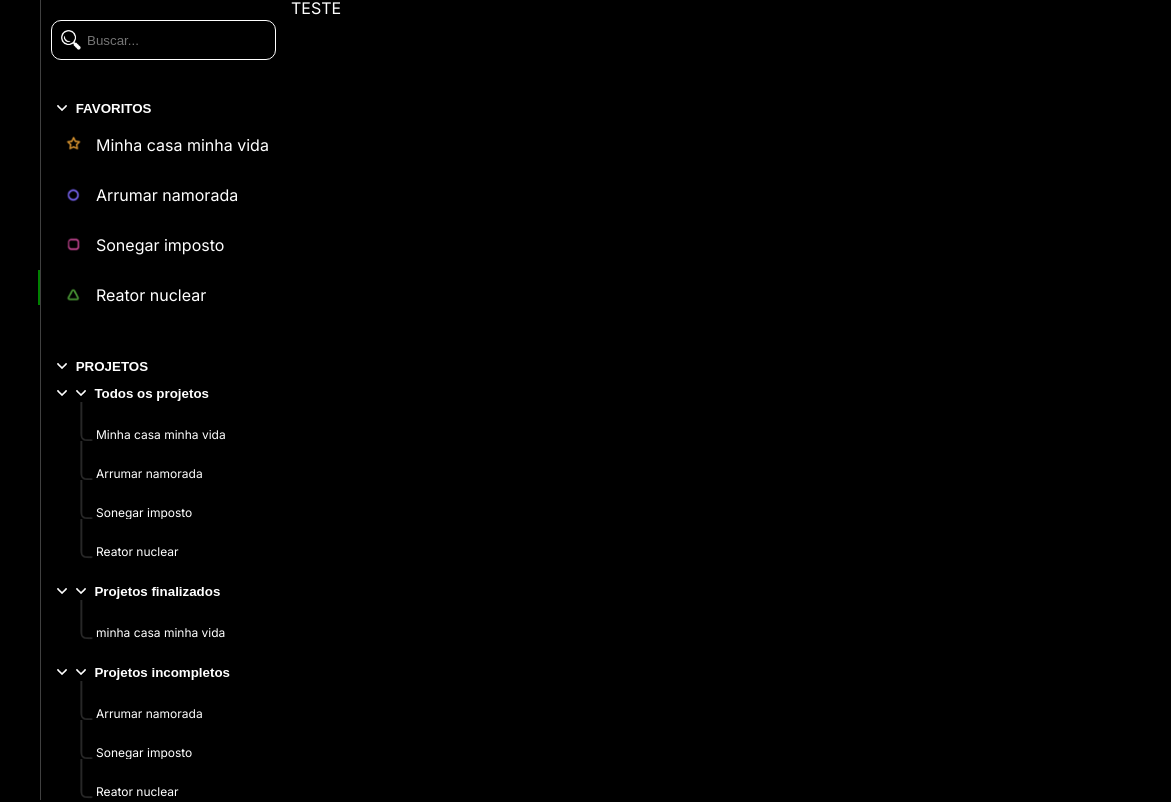
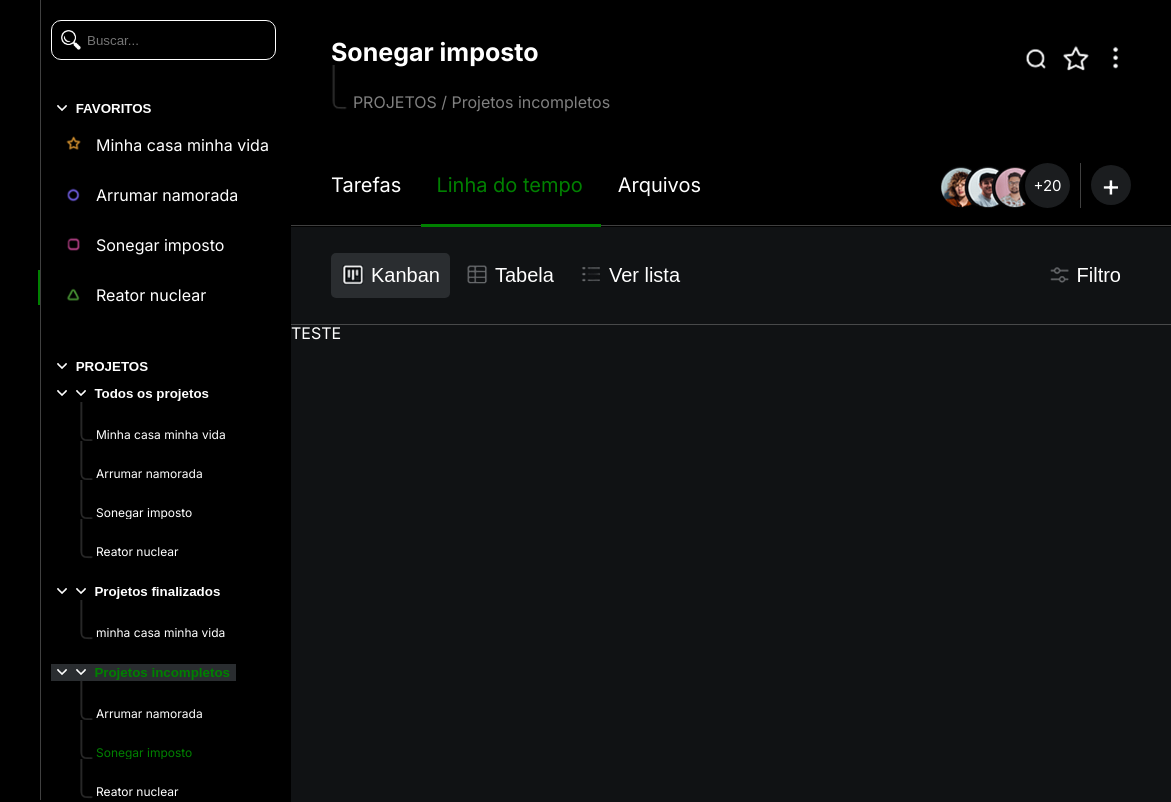
Before and after one commit to mouraGustavo/planeja-facil, a website: page index.html in a window 1280 px wide. Shown: the top 802 px of the page, 109-1280 px from the left. Drawn offline with Linux system fonts and the light colour scheme.

Commit message:
filtros prontos // cabecalho pronto

```diff
--- a/Css/Conteudo/menuProcura.css
+++ b/Css/Conteudo/menuProcura.css
@@ -231,3 +231,15 @@
     margin: 0px 5px 0px 0px;
 
 }
+
+.botaoAtivo {
+
+    color: green;
+
+}
+
+.linkAtivo {
+
+    color: green;
+
+}
--- a/Css/Global/variables.css
+++ b/Css/Global/variables.css
@@ -10,7 +10,7 @@
 
     --corDeFundoPrincipal:  #000000;
     --corDeFundoSecundaria: #101214;
-    --corDeFundoTerciaria: #1b1d1f;
+    --corDeFundoTerciaria: #2a2d30;
 
 
 
--- /dev/null
+++ b/Css/telaPrincipal/Filtros.css
@@ -0,0 +1,61 @@
+.telaPrincipal__filtro {
+
+    display: flex;
+    justify-content: space-between;
+    background-color: var(--corDeFundoSecundaria);
+    margin: -23px 0px 0px 0px;
+    border-bottom: 1px solid rgba(128, 128, 128, 0.5);
+    align-items: center;
+
+
+}
+
+.telaPrincipal__filtro__vizualizacoes {
+
+    padding: 40px;
+    display: flex;
+    align-items: center;
+    gap: 5px;
+
+}
+
+.telaPrincipal__filtro__filtro {
+
+    margin: 0px 40px 0px 0px;
+
+}
+
+.telaPrincipal__filtro__vizualizacoes__botao {
+
+    background: transparent;
+    border: none;
+    display: flex;
+    align-items: center;
+    color: white;
+    gap: 5px;
+    padding: 10px;
+    border-radius: 5px;
+    font-size: 20px;
+
+
+}
+
+.telaPrincipal__filtro__vizualizacoes__botao:hover {
+
+    background: var(--corDeFundoTerciaria);
+
+
+}
+
+
+.telaPrincipal__filtro__vizualizacoes__botao__img {
+
+    width: 25px;
+
+}
+
+.botaoAtivo {
+
+    background: var(--corDeFundoTerciaria);
+
+}
--- /dev/null
+++ b/Css/telaPrincipal/cabecalho.css
@@ -0,0 +1,147 @@
+.telaPrincipal__cabecalho {
+
+   display: flex;
+   flex-direction: column;
+
+
+}
+
+.telaPrincipal__cabecalho__continer__informacao {
+
+    display: flex;
+    justify-content: space-between;
+    align-items: start;
+    padding: 40px;
+
+
+}
+
+.telaPrincipal__cabecalho__continer__informacao__apresentacao__titulo {
+
+
+    color: white;
+    font-weight: bold;
+    font-size: 25px;
+
+}
+
+.telaPrincipal__cabecalho__continer__informacao__apresentacao__local {
+
+    display: flex;
+    align-items: end;
+    color: gray;
+
+}
+
+.telaPrincipal__cabecalho__continer__informacao__apresentacao__local__img {
+
+    height: 45px;
+    margin: 0px 5px 0px 0px;
+
+
+}
+
+.telaPrincipal__cabecalho__continer__informacao__apresentacao__icones {
+
+    display: flex;
+    align-items: center;
+    gap: 10px;
+
+
+}
+
+.telaPrincipal__cabecalho__continer__informacao__apresentacao__icones__img {
+
+    width: 30px;
+    height: 30px;
+    object-fit: contain;
+
+}
+
+.apresentacao__icones__img__corrigir {
+
+    margin: 5px 0px 0px 0px;
+
+}
+
+.telaPrincipal__cabecalho____paginas {
+
+    display: flex;
+    justify-content: space-between;
+    align-items: center;
+    padding: 5px 40px 10px 40px;
+    border-bottom: 1px solid rgba(128, 128, 128, 0.5);
+
+
+}
+
+.ativoLinhaDecorativa3 {
+
+    width: 180px;
+    background-color: green;
+    height: 3px;
+    position: absolute;
+    top: 224px;
+    left: 530px;
+    z-index: 1;
+
+}
+
+.telaPrincipal__cabecalho____paginas__links {
+
+    display: flex;
+    gap: 35px;
+    font-size: 20px;
+
+}
+
+.telaPrincipal__cabecalho____paginas__continerColegas {
+
+    display: flex;
+    align-items: center;
+
+}
+
+.telaPrincipal__cabecalho____paginas__continerColegas__img {
+
+    width: 100px;
+
+}
+
+.telaPrincipal__cabecalho____paginas__continerColegas__maisColegas {
+
+    width: 45px;
+    height: 45px;
+    background-color: #1b1d1f;
+    border-radius: 50%;
+    display: flex;
+    justify-content: center;
+    align-items: center;
+    font-size: 15px;
+    margin: 0px 0px 0px -5px;
+
+
+}
+
+.linhaDecorativa {
+
+    width: 1px;
+    background-color: rgba(128, 128, 128, 0.5);
+    height: 45px;
+    margin: 0px 10px;
+
+}
+
+.telaPrincipal__cabecalho____paginas__continerColegas__simbolo {
+
+    width: 40px;
+    height: 40px;
+    background-color: #1b1d1f;
+    border-radius: 50%;
+    display: flex;
+    justify-content: center;
+    align-items: center;
+    font-size: 30px;
+
+
+}
--- /dev/null
+++ b/Css/telaPrincipal/tarefas.css
@@ -0,0 +1,5 @@
+.telaPrincipal__tarefas {
+
+    background: var(--corDeFundoSecundaria);
+
+}
--- /dev/null
+++ b/Css/telaPrincipal/telaPrincipal.css
@@ -0,0 +1,6 @@
+.telaPrincipal {
+
+    display: grid;
+    grid-template-rows: 250px 75px 1fr;
+
+}
--- a/index.html
+++ b/index.html
@@ -24,6 +24,11 @@
 
     <link rel="stylesheet" type="text/css" href="./Css/Conteudo/menuFerramentas.css">
     <link rel="stylesheet" type="text/css" href="./Css/Conteudo/menuProcura.css">
+
+    <link rel="stylesheet" type="text/css" href="./Css/telaPrincipal/telaPrincipal.css">
+    <link rel="stylesheet" type="text/css" href="./Css/telaPrincipal/cabecalho.css">
+    <link rel="stylesheet" type="text/css" href="./Css/telaPrincipal/Filtros.css">
+    <link rel="stylesheet" type="text/css" href="./Css/telaPrincipal/tarefas.css">
 
 </head>
 
@@ -317,7 +322,7 @@
 
                 <div class="menuProcura__lista__projetos__continer projetos__continer__margem">
 
-                    <button class="menuProcura__lista__projetos__botao__expandir__dois">
+                    <button class="menuProcura__lista__projetos__botao__expandir__dois botaoAtivo" >
 
                         <img class="menuProcura__lista__projetos__botao__expandir__img" src="./Imagens/menuProcura/icone seta branca.png" alt="Icone seta">
                         <img class="menuProcura__lista__projetos__botao__expandir__img" src="./Imagens/menuProcura/icone seta branca.png" alt="Icone seta">
@@ -351,7 +356,7 @@
 
                         </div>
 
-                        <a class="menuProcura__lista__projetos__projeto__link">
+                        <a class="menuProcura__lista__projetos__projeto__link linkAtivo">
 
                             Sonegar imposto
 
@@ -424,9 +429,146 @@
 
     </section>
 
-    <section>
+    <section class="telaPrincipal">
 
-        TESTE
+        <section class="telaPrincipal__cabecalho">
+
+            <div class="telaPrincipal__cabecalho__continer__informacao">
+
+                <div class="telaPrincipal__cabecalho__continer__informacao__apresentacao">
+
+                    <h2 class="telaPrincipal__cabecalho__continer__informacao__apresentacao__titulo">
+
+                        Sonegar imposto
+
+                    </h2>
+
+                    <div class="telaPrincipal__cabecalho__continer__informacao__apresentacao__local">
+
+                        <img class="telaPrincipal__cabecalho__continer__informacao__apresentacao__local__img" src="./Imagens/menuProcura/Linha decorativa.png" alt="Icone seta">
+
+                        <h2>
+
+                            PROJETOS / Projetos incompletos
+
+                        </h2>
+
+                    </div>
+
+                </div>
+
+                <div class="telaPrincipal__cabecalho__continer__informacao__apresentacao__icones">
+
+                    <img class="telaPrincipal__cabecalho__continer__informacao__apresentacao__icones__img apresentacao__icones__img__corrigir" src="./Imagens/Tela principal/icone busca.png" alt="Icone sbusca">
+
+                    <img class="telaPrincipal__cabecalho__continer__informacao__apresentacao__icones__img" src="./Imagens/Tela principal/icone estrela.png" alt="Icone estrela">
+
+                    <img class="telaPrincipal__cabecalho__continer__informacao__apresentacao__icones__img" src="./Imagens/Tela principal/icone menu.png" alt="Icone menu">
+
+                </div>
+
+            </div>
+
+            <div class="telaPrincipal__cabecalho____paginas">
+
+                <div class="ativoLinhaDecorativa3"></div>
+
+                <nav class="telaPrincipal__cabecalho____paginas__links">
+
+                    <a class="telaPrincipal__cabecalho____paginas__links__link">
+
+                        Tarefas
+
+                    </a>
+
+                    <a class="telaPrincipal__cabecalho____paginas__links__link linkAtivo">
+
+                        Linha do tempo
+
+                    </a>
+
+                    <a class="telaPrincipal__cabecalho____paginas__links__link">
+
+                        Arquivos
+
+                    </a>
+
+                </nav>
+
+                <div class="telaPrincipal__cabecalho____paginas__continerColegas">
+
+                    <img class="telaPrincipal__cabecalho____paginas__continerColegas__img" src="./Imagens/Tela principal/icone pessoas.png" alt="Icone pessoas">
+
+                    <div class="telaPrincipal__cabecalho____paginas__continerColegas__maisColegas">
+
+                        +20
+
+                    </div>
+
+                    <div class="linhaDecorativa"></div>
+
+                    <div class="telaPrincipal__cabecalho____paginas__continerColegas__simbolo">
+
+                        +
+
+                    </div>
+
+                </div>
+
+            </div>
+
+        </section>
+
+        <section class="telaPrincipal__filtro">
+
+            <div class="telaPrincipal__filtro__vizualizacoes">
+
+                <button class="telaPrincipal__filtro__vizualizacoes__botao botaoAtivo">
+
+                    <img class="telaPrincipal__filtro__vizualizacoes__botao__img" class="" src="./Imagens/Filtros/Kanban.png" alt="Icone Kanban">
+
+                    Kanban
+
+                </button>
+
+                <button  class="telaPrincipal__filtro__vizualizacoes__botao">
+
+                    <img class="telaPrincipal__filtro__vizualizacoes__botao__img" src="./Imagens/Filtros/Tabela.png" alt="Icone tabela">
+
+                    Tabela
+
+                </button>
+
+                <button  class="telaPrincipal__filtro__vizualizacoes__botao">
+
+                    <img class="telaPrincipal__filtro__vizualizacoes__botao__img" src="./Imagens/Filtros/Lista.png" alt="Icone lista">
+
+                    Ver lista
+
+                </button>
+
+            </div>
+
+            <div class="telaPrincipal__filtro__filtro">
+
+                <button  class="telaPrincipal__filtro__vizualizacoes__botao">
+
+                    <img class="telaPrincipal__filtro__vizualizacoes__botao__img" src="./Imagens/Filtros/Filtro.png" alt="Icone filtro ">
+
+                    Filtro
+
+                </button>
+
+            </div>
+
+        </section>
+
+        <section class = "telaPrincipal__tarefas">
+
+            TESTE
+
+        </section>
+
 
     </section>
 
```
Also changed, not shown: Imagens/Filtros/Filtro.png (added), Imagens/Filtros/Kanban.png (added), Imagens/Filtros/Lista.png (added), Imagens/Filtros/Tabela.png (added), Imagens/Tela principal/icone busca.png (added), Imagens/Tela principal/icone estrela.png (added), Imagens/Tela principal/icone menu.png (added), Imagens/Tela principal/icone pessoas.png (added).
